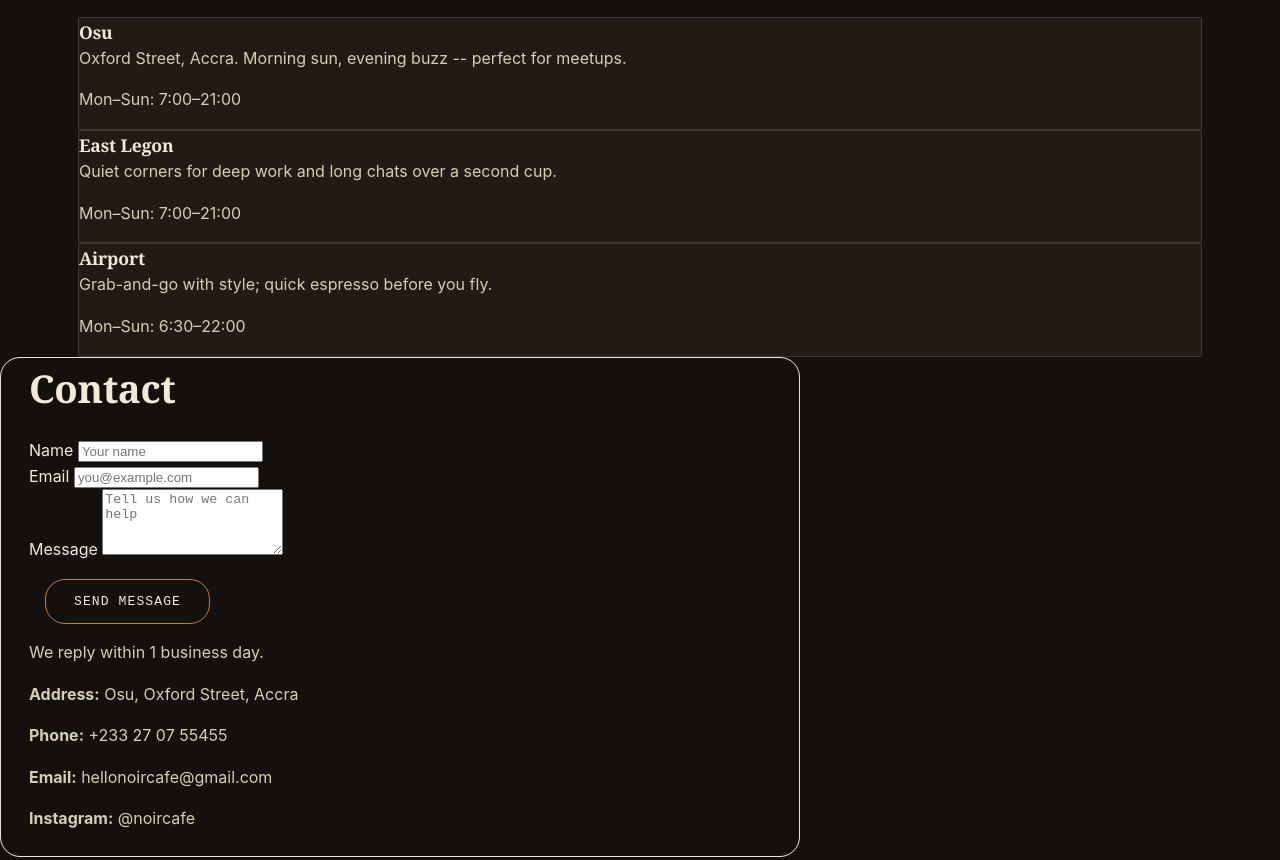
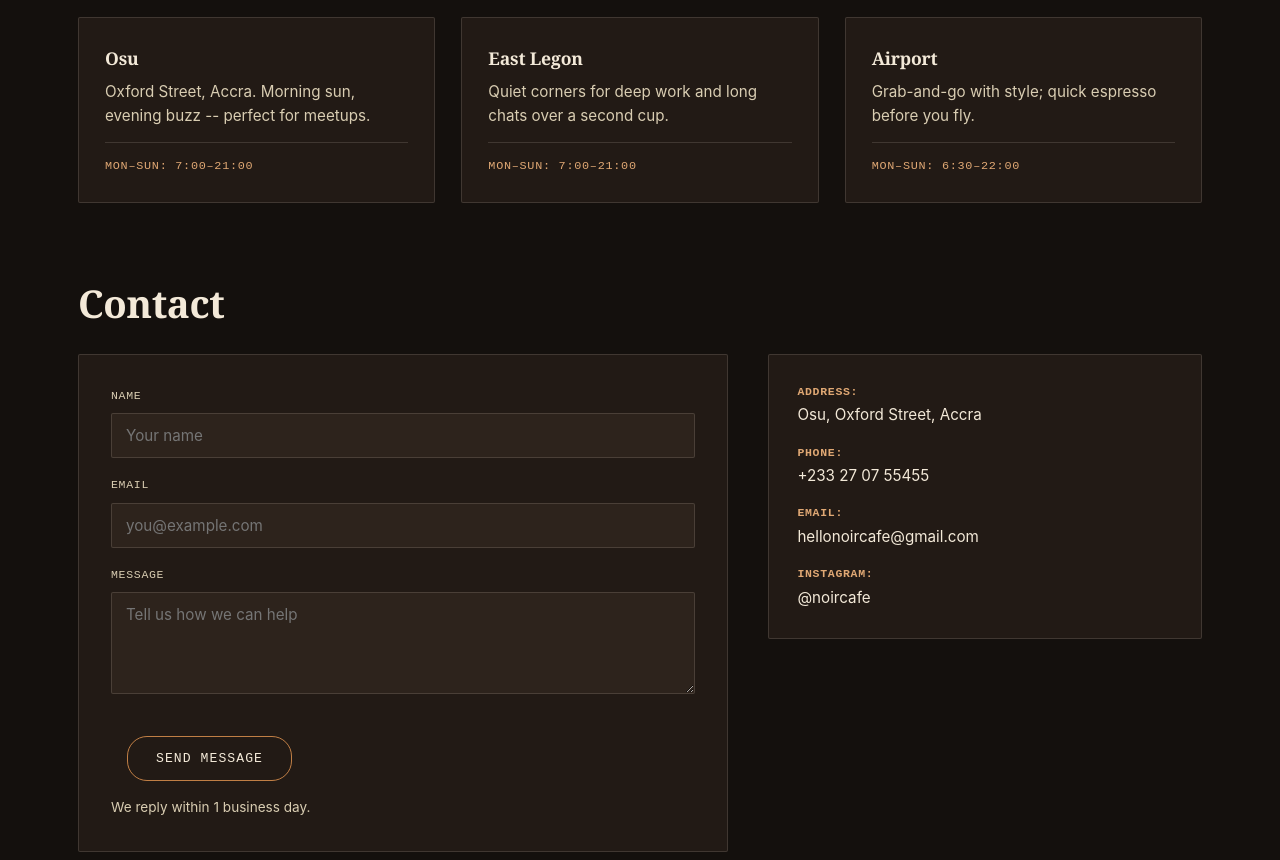
Before and after one commit to technologiesnocturne-sudo/Noir-Cafe, a website: page contact.html in a window 1280 px wide. Shown: the part 887-1747 px from the top of the page. Drawn offline with Linux system fonts and the light colour scheme.

Commit message:
Contact Config

```diff
--- a/contact.html
+++ b/contact.html
@@ -3,7 +3,7 @@
 <head>
     <meta charset="UTF-8">
     <meta name="viewport" content="width=device-width, initial-scale=1.0">
-    <link rel="shortcut icon" href="/images/nclogo.png" type="image/x-icon">
+    <link rel="shortcut icon" href="/Noir_Cafe/images/nclogo.png" type="image/x-icon">
     <link rel="stylesheet" href="style.css">
     <title>Noir Cafe Support</title>
 </head>
--- a/style.css
+++ b/style.css
@@ -3,7 +3,7 @@
   --noir: #14100D;
   --espresso: #221A15;
   --espresso-2: #2D231C;
-  --parchment: #F3E9D8;
+  --parchment: rgb(243, 233, 216);
   --parchment-dim: #D9CDB2;
   --copper: #C17F45;
   --copper-light: #E0A874;
@@ -405,15 +405,114 @@ button { font-family: inherit; cursor: pointer; }
 .fb{cursor: pointer;}
 .logo:hover{color: #C17F45;}
 
-.section-alt{
-  display:flexbox;
-  max-width:800px;
-  height:500px;
-  border-radius:20px;
-  border:1px solid rgba(255,254,254,0.9)
+/* ---------------- Locations & Contact (contact.html) ---------------- */
+.section-alt {
+  padding: 70px 0;
 }
 
-.form-filed{
-  padding:2rem;
-  margin:2px 3px 2px 3px;
+.section-title {
+  font-family: var(--font-display);
+  font-weight: 600;
+  font-size: clamp(1.8rem, 3vw, 2.6rem);
+  letter-spacing: -0.01em;
+  margin: 0 0 0.5em;
 }
+
+/* Locations grid */
+.locations-grid {
+  display: grid;
+  gap: 26px;
+  grid-template-columns: repeat(3, 1fr);
+}
+@media (max-width: 980px) { .locations-grid { grid-template-columns: repeat(2, 1fr); } }
+@media (max-width: 560px) { .locations-grid { grid-template-columns: 1fr; } }
+
+.location .card { padding: 26px; }
+.location .card-title { margin-bottom: 8px; }
+.card-desc {
+  color: var(--parchment-dim);
+  font-size: 0.95rem;
+  margin-bottom: 14px;
+}
+.card-meta {
+  font-family: var(--font-mono);
+  font-size: 0.74rem;
+  letter-spacing: 0.06em;
+  text-transform: uppercase;
+  color: var(--copper-light);
+  margin: 0;
+  padding-top: 14px;
+  border-top: 1px solid var(--line);
+}
+
+/* Contact layout */
+.contact-grid {
+  display: grid;
+  grid-template-columns: 1.2fr 0.8fr;
+  gap: 40px;
+  align-items: start;
+}
+@media (max-width: 760px) { .contact-grid { grid-template-columns: 1fr; } }
+
+.contact-form {
+  background: var(--espresso);
+  border: 1px solid var(--line);
+  border-radius: var(--radius);
+  padding: 32px;
+}
+.contact-form .form-field { margin-bottom: 18px; }
+.contact-form .form-field label {
+  display: block;
+  font-family: var(--font-mono);
+  font-size: 0.72rem;
+  letter-spacing: 0.06em;
+  text-transform: uppercase;
+  color: var(--parchment-dim);
+  margin-bottom: 8px;
+}
+.contact-form .form-field input,
+.contact-form .form-field textarea {
+  width: 100%;
+  background: var(--espresso-2);
+  border: 1px solid var(--line);
+  border-radius: var(--radius);
+  padding: 12px 14px;
+  color: var(--parchment);
+  font-family: var(--font-body);
+  font-size: 0.95rem;
+}
+.contact-form .form-field input:focus,
+.contact-form .form-field textarea:focus {
+  border-color: var(--copper);
+  outline: none;
+}
+.contact-form .btn { margin: 1rem 0; }
+.form-hint {
+  font-size: 0.85rem;
+  color: var(--parchment-dim);
+  margin: 0;
+}
+
+.contact-info {
+  background: var(--espresso);
+  border: 1px solid var(--line);
+  border-radius: var(--radius);
+  padding: 28px;
+  display: flex;
+  flex-direction: column;
+  gap: 16px;
+}
+.contact-info p {
+  margin: 0;
+  font-size: 0.95rem;
+  color: var(--parchment);
+}
+.contact-info strong {
+  display: block;
+  font-family: var(--font-mono);
+  font-size: 0.72rem;
+  letter-spacing: 0.06em;
+  text-transform: uppercase;
+  color: var(--copper-light);
+  margin-bottom: 2px;
+}
```
Also changed, not shown: cart.html (+1 -1 lines).
